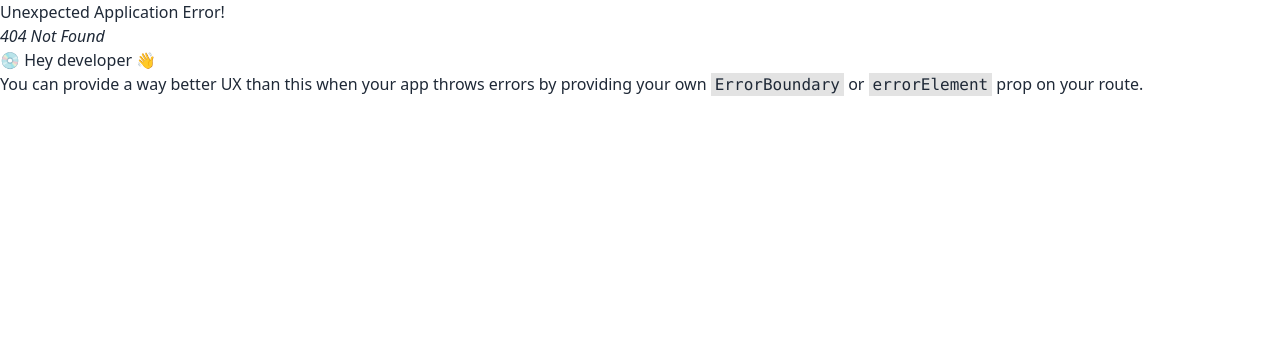
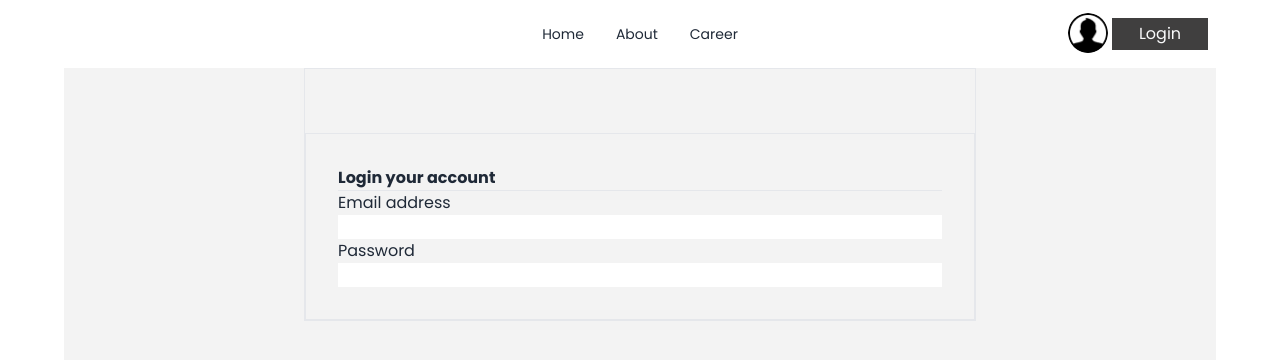
Before and after one commit to kyowChaing/newsBlog1, a React (Vite) app: page /login in a window 1280 px wide. Before the commit this address had no page. Shown: the top 360 px of the page. Built offline with nearby package versions, Linux system fonts and the light colour scheme.

Commit message:
show news details 150 character using details.slice(0,150) and added about, career, login route

```diff
--- a/src/Root/Root.jsx
+++ b/src/Root/Root.jsx
@@ -1,9 +1,11 @@
 import React from 'react'
 import { Outlet } from 'react-router-dom'
+
 
 const Root = () => {
   return (
       <div className=' max-w-6xl mx-auto font-poppins'>
+
           <Outlet></Outlet>
       </div>
 
--- a/src/components/Header.jsx
+++ b/src/components/Header.jsx
@@ -1,12 +1,19 @@
 import React from 'react'
 import logo from '../assets/logo.png'
 import moment from 'moment'
+import { Link } from 'react-router-dom'
+
 const Header = () => {
   return (
         <div className=' text-center mt-3'>
-                <img className=' mx-auto' src={logo} alt="" />
+                <Link to={'/'}>
+                <img  className=' mx-auto' src={logo} alt="" />
+                </Link>
+
                 <p>Journalism Without Fear or Favour</p>
                 <p>{moment().format('dddd, LL')}</p>
+
+
 
         </div>
   )
--- a/src/components/Navbar.jsx
+++ b/src/components/Navbar.jsx
@@ -11,8 +11,8 @@ const Navbar = () => {
             <svg xmlns="http://www.w3.org/2000/svg" className="h-5 w-5" fill="none" viewBox="0 0 24 24" stroke="currentColor"><path strokeLinecap="round" strokeLinejoin="round" strokeWidth="2" d="M4 6h16M4 12h8m-8 6h16" /></svg>
           </label>
           <ul tabIndex={0} className="menu menu-sm dropdown-content mt-3 z-[1] p-2 shadow bg-base-100 rounded-box w-52">
-            <li><Link to="/"> Home </Link></li>
-            <li><Link> About</Link></li>
+            <li><Link to={'/'}> Home </Link></li>
+            <li><Link > About</Link></li>
 
             <li> <Link to=""> Career </Link></li>
           </ul>
@@ -20,10 +20,10 @@ const Navbar = () => {
       </div>
       <div className="navbar-center hidden lg:flex">
         <ul className="menu menu-horizontal px-1">
-          <li><Link to="/"> Home </Link></li>
-          <li><Link> About</Link></li>
+          <li><Link to={'/'}> Home </Link></li>
+          <li><Link to={'/about'}> About</Link></li>
 
-          <li> <Link to=""> Career </Link></li>
+          <li> <Link to={'/career'}> Career </Link></li>
         </ul>
       </div>
       <div className="navbar-end">
@@ -46,7 +46,7 @@ const Navbar = () => {
           </ul>
         </div>
 
-        <Link className=' w-24 text-gray-50 p-1 text-center  bg-[#403f3f]'> Login</Link>
+        <Link to={'/login'} className=' w-24 text-gray-50 p-1 text-center  bg-[#403f3f]'> Login</Link>
       </div>
     </div>
   )
--- a/src/components/News.jsx
+++ b/src/components/News.jsx
@@ -7,7 +7,7 @@ import { FaRegEye } from "react-icons/fa";
 
 const News = ({news}) => {
 
-    const { rating, total_view, author, title,image_url } = news;
+    const { rating, total_view, author, title,image_url, details } = news;
   return (
     <div>
 
@@ -27,13 +27,13 @@ const News = ({news}) => {
             </div>
           </div>
           <div className=' m-4'>
-          <h2 className=' font-bold'>{title}</h2>
+          <h2 className=' font-bold p-3'>{title}</h2>
           <img src={image_url} alt="" />
-          <p className='p-1 mt-3'>
-          Wednesday, August 24, 2022 | Tag Cloud Tags: Biden, EU, Euro, Europe, Joe Biden, Military, News,
-          Russia, Security, UK, Ukraine,
-          United States, Worthy News (Worthy News) – U.S. President Joe Biden has announced nearly $3 billion
-          in new U.S. military a... <button className='text-[#FF8F4C]'> Read More </button>
+          <p className='p-1 mt-3'>{details.slice(0,150)}
+
+            <Link to={'/'}> <button className='text-[#FF8F4C] ml-6'> Read More </button></Link>
+
+
           </p>
           </div>
           <div className='flex justify-between p-4 border'>
--- /dev/null
+++ b/src/pages/About.jsx
@@ -0,0 +1,12 @@
+import React from 'react'
+import Header from '../components/Header'
+
+const About = () => {
+  return (
+    <div>About
+        <Header></Header>
+    </div>
+  )
+}
+
+export default About
--- /dev/null
+++ b/src/pages/Add.jsx
@@ -0,0 +1,9 @@
+import React from 'react'
+
+const Add = () => {
+  return (
+    <div>Add</div>
+  )
+}
+
+export default Add
--- /dev/null
+++ b/src/pages/Career.jsx
@@ -0,0 +1,12 @@
+import React from 'react'
+import Header from '../components/Header'
+
+const Career = () => {
+  return (
+    <div>Career
+        <Header></Header>
+    </div>
+  )
+}
+
+export default Career
--- a/src/pages/Home.jsx
+++ b/src/pages/Home.jsx
@@ -9,12 +9,11 @@ import ArticlePart from '../components/ArticlePart';
 import RightAside from '../components/RightAside';
 import bgImg from '../assets/bg.png'
 
+
 const Home = () => {
   return (
     <div>
-
       <Header></Header>
-
       <div className=' flex bg-slate-300 h-20  mt-11 items-center'>
         <button className="btn btn-active btn-secondary  ml-6 text-center mt-0"> Latest </button>
         <Marquee>
--- /dev/null
+++ b/src/pages/LogIn.jsx
@@ -0,0 +1,40 @@
+import React from 'react'
+import Header from '../components/Header'
+import { Form } from 'react-router-dom'
+import Navbar from '../components/Navbar'
+
+const LogIn = () => {
+
+  return (
+
+    <>
+    <Navbar></Navbar>
+
+    <div className=' bg-[#F3F3F3] h-screen'>
+
+        <div className=' border w-7/12  m-auto '>
+
+            <form className=' border p-8 mt-16 ' action={'/'}>
+                <h2 className='font-bold'> Login your account </h2>
+                <hr />
+                <div className='flex flex-col'>
+                <label>Email address</label>
+                <input type="text"  name='email'/>
+                </div>
+
+                <div className='flex flex-col'>
+                <label > Password </label>
+                <input type="password" name="password" id="" />
+                </div>
+            </form>
+
+        </div>
+
+    </div>
+
+    </>
+
+  )
+}
+
+export default LogIn
```
Also changed, not shown: src/routes/Route.jsx (+22 -1 lines).
